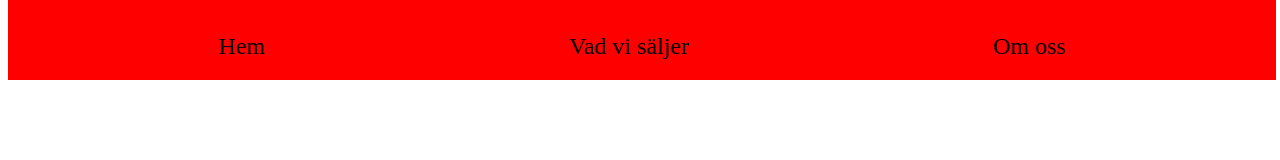
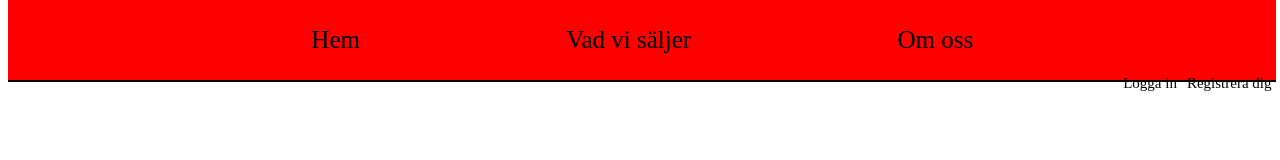
Before and after one commit to Keppan/Butikshemsida, a plain HTML site: page Index.html in a window 1280 px wide. Drawn offline with Linux system fonts and the light colour scheme.

Commit message:
Logga in/Reg tillagt

```diff
--- a/Css/Stylesheet.css
+++ b/Css/Stylesheet.css
@@ -7,18 +7,41 @@ body {
 	background-color: red;
     position:absolute;
     top: 0;
+    border-bottom: 2px solid black;
+    font-size: 25px;
+    line-height: 30px;
+
 }
-ul {
+header {
+
+}
+.nav {
+
+}
+.nav ul {
 	list-style: none;
 	text-align: center;
 	padding: 0;
-	    top:0;
+	top:0;
     left:10px;
     right:10px;
 }
-li {
+.nav li {
 	display: inline-block;
-	margin: 0% 150px 0% 150px;
-    line-height: 60px;
-    font-size: 150%;
+	padding: 0px 100px 0px 100px;
+	clear: both;
 }
+#login {
+	float: right;
+	margin: 0 0 0 0;
+	padding: 0 0 0 0;
+	line-height: 2px ;
+	font-size: 20px;
+}
+#login ul {
+
+}
+#login li {
+	padding: 0 5px 0 0;
+	font-size: 15px;
+}
--- a/Index.html
+++ b/Index.html
@@ -9,11 +9,15 @@
 		<div class="wrapper">
 			<div class="header">
 				<header>
-					<div class="Nav">
+					<div class="nav">
 						<ul>
 							<li>Hem</li>
 							<li>Vad vi säljer</li>
 							<li>Om oss</li>
+						</ul>
+						<ul id="login">
+							<li>Logga in</li>
+							<li>Registrera dig</li>
 						</ul>
 					</div>
 				</header>
```
